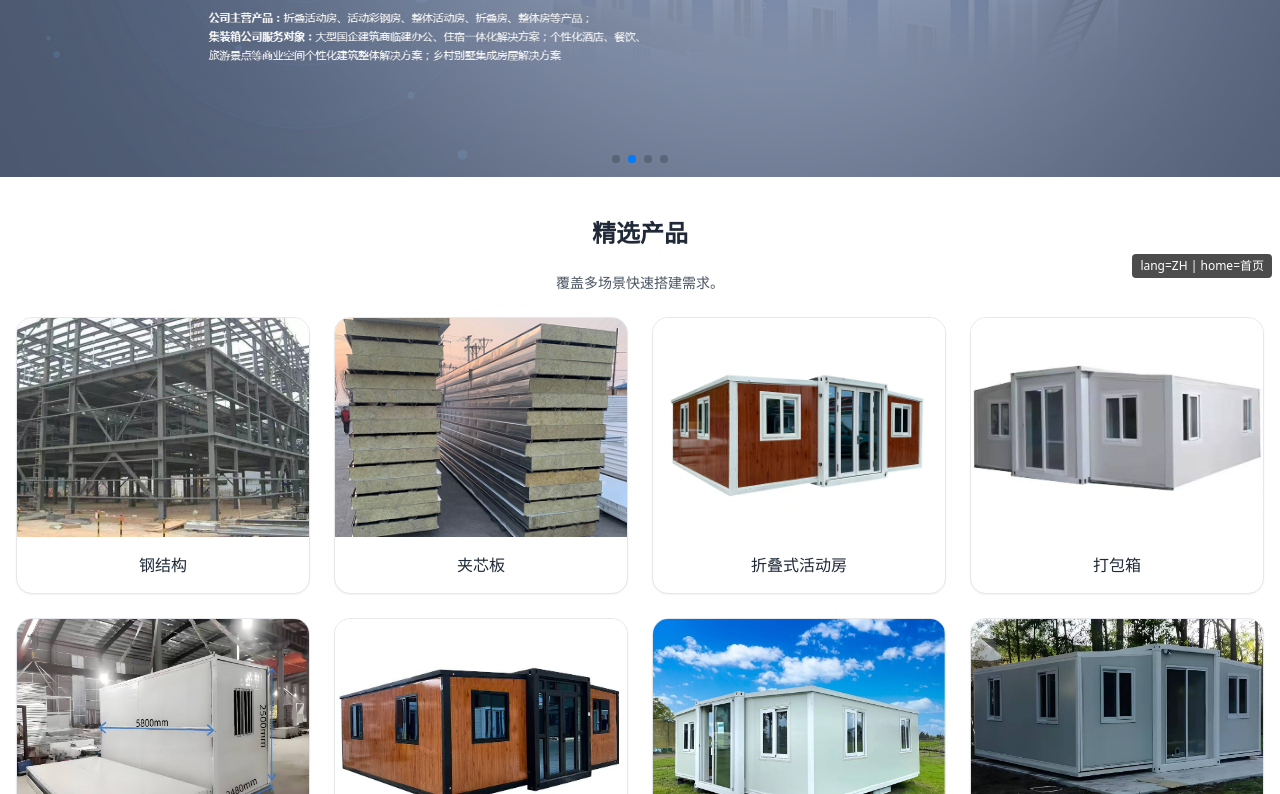
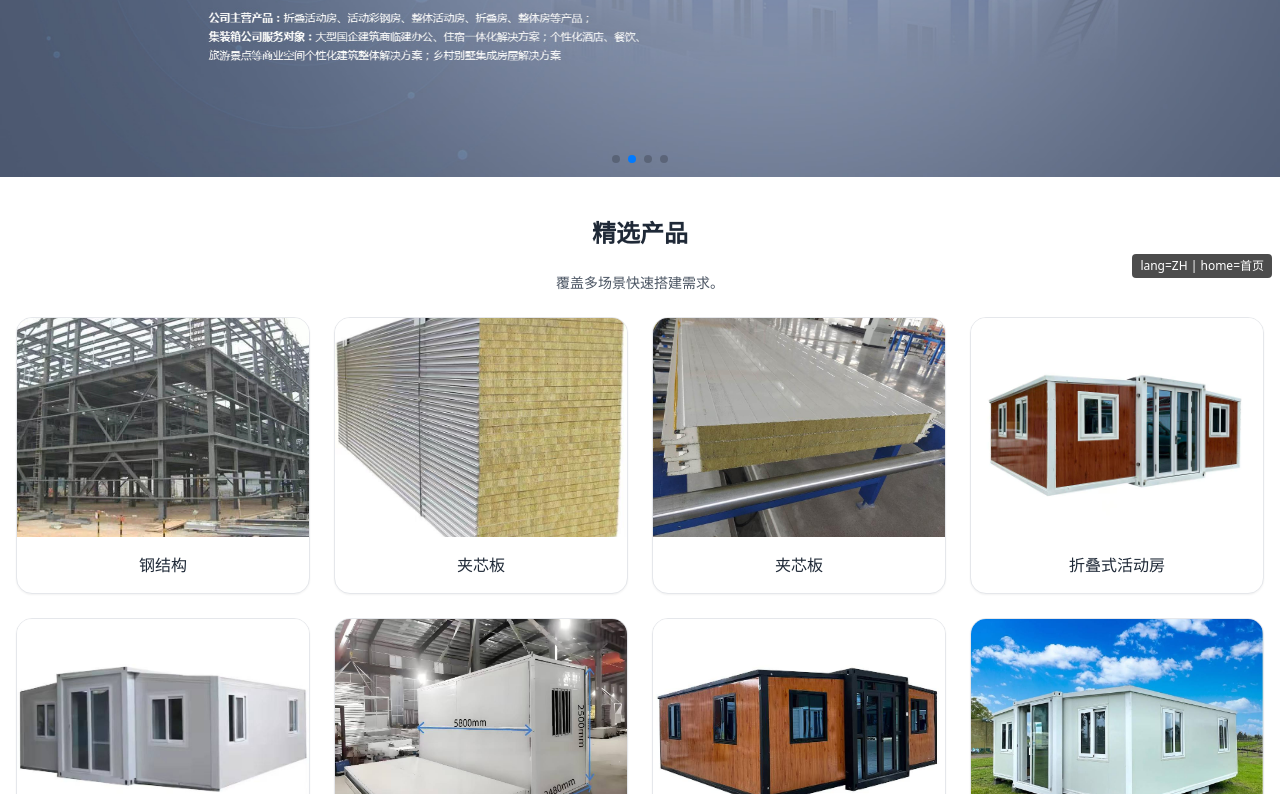
Before and after one commit to KasterEd/MultiLingualFrontend, a Vue app: page /zh/ in a window 1280 px wide. Shown: the part 514-1308 px from the top of the page. Built offline with nearby package versions, Linux system fonts and the light colour scheme.

Commit message:
image content added

```diff
--- a/src/data/products.ts
+++ b/src/data/products.ts
@@ -24,7 +24,7 @@ export interface Product {
 // --- Categories --------------------------------------------------------------
   export const productCategories: ProductCategory[] = [
     { slug: 'steel-structure',        image: ['/images/home/highlights/1.jpg'], name:{zh:'钢结构', kz:"Болат құрылымы ", ru: "Стальная конструкция"}},
-    { slug: 'sandwich-panel',                  image: ['/images/products/panel/1.jpg'], name:{zh:"夹芯板", kz:"Сэндвич-панель", ru: "Сэндвич-панель"}},
+    { slug: 'sandwich-panel',                  image: ['/images/products/sandwichpanel-1.jpg','/images/products/sandwichpanel-2.jpg'], name:{zh:"夹芯板", kz:"Сэндвич-панель", ru: "Сэндвич-панель"}},
     { slug: 'folding-house',          image: ['/images/products/1.jpg'], name: { zh:'折叠式活动房', kz:'Жиналмалы үй', ru:'Складной модульный дом' } },
     { slug: 'packaged-box',           image: ['/images/products/2.jpg'], name: { zh:'打包箱',       kz:'Жиналмалы қорап', ru:'Блок-контейнер (упаковочный)' } },
     { slug: 'assembled-container',    image: ['/images/products/3.jpg'], name: { zh:'装配式集装箱', kz:'Жиналмалы контейнер', ru:'Сборный контейнер' } },
```
Also changed, not shown: public/images/products/sandwichpanel-1.jpg (added), public/images/products/sandwichpanel-2.jpg (added).
